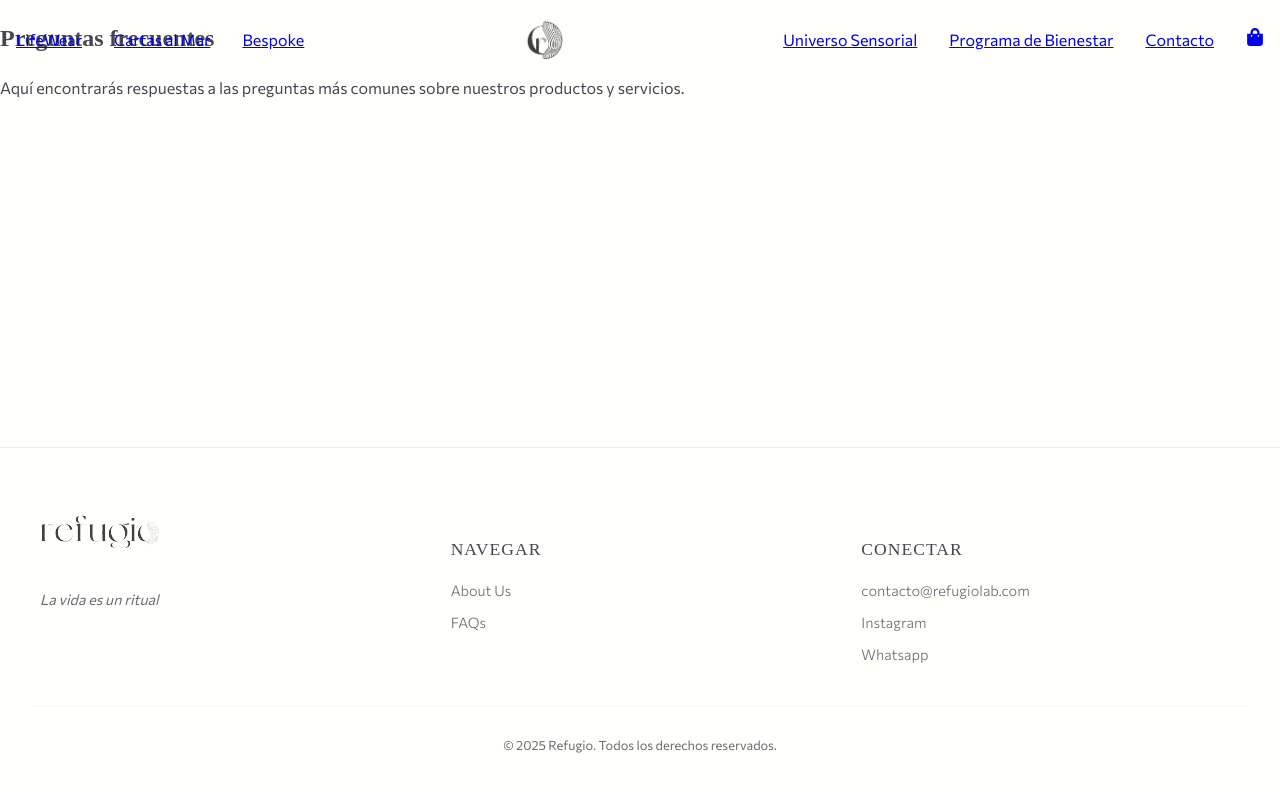
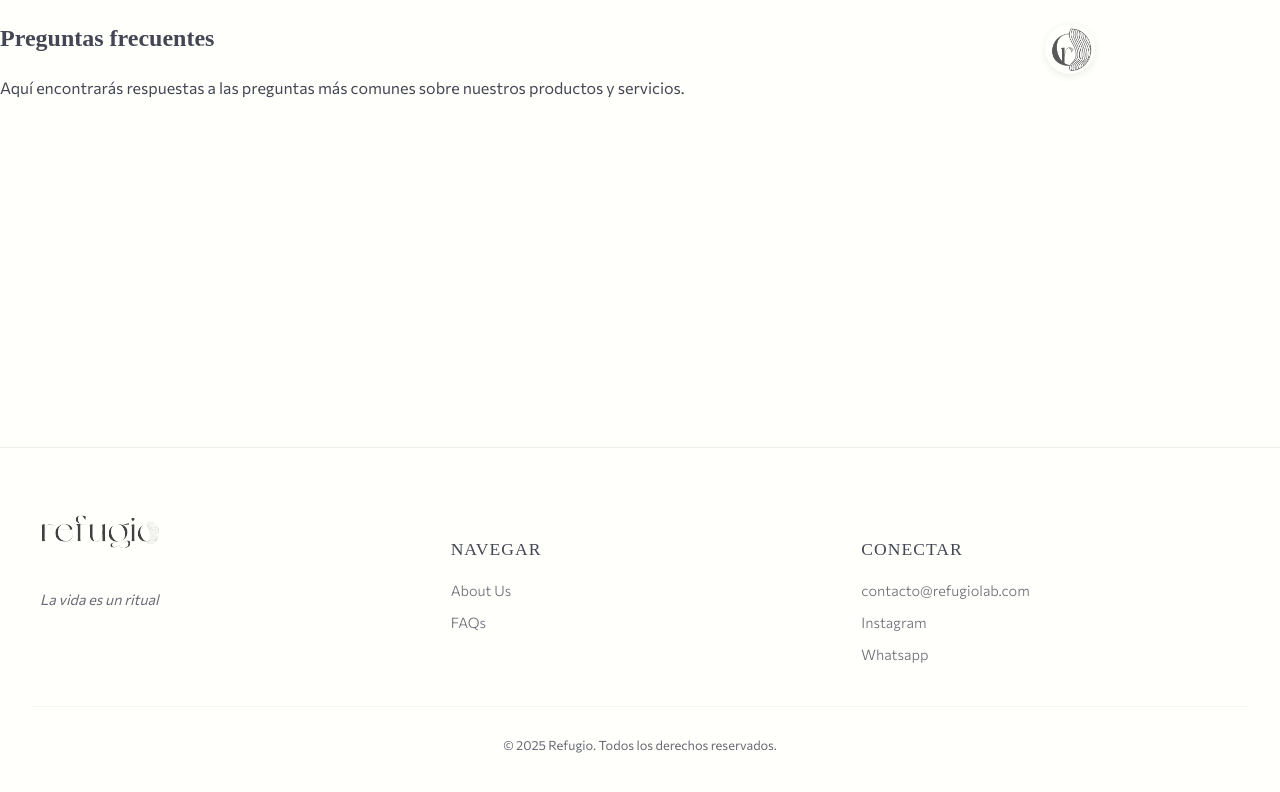
Before and after one commit to refugiolab/refugiolab.com, a React (Vite) app: page /home/faq in a window 1280 px wide. Shown: the top 792 px of the page. Built offline with nearby package versions, Linux system fonts and the light colour scheme; a web font is replaced by a local one.

Commit message:
hero da problemas IIII

```diff
--- a/src/components/Header.css
+++ b/src/components/Header.css
@@ -1,103 +1,90 @@
-/* --- Header General --- */
 .main-header {
     position: fixed;
     top: 0;
     left: 0;
     width: 100%;
-    z-index: 1000; /* Asegura que esté por encima de todo */
+    z-index: 50;
+    display: flex;
+    justify-content: space-between;
+    align-items: center;
+    padding: 1.5rem 2rem;
     background-color: transparent;
-    transition: background-color 0.3s ease;
-    height: 80px;
+    backdrop-filter: blur(0px);
+    -webkit-backdrop-filter: blur(0px);
+    transition: background-color 0.3s ease, border-bottom 0.3s ease, backdrop-filter 0.3s ease;
+}
+
+.main-header.scrolled {
+    background-color: rgba(255, 255, 255, 0.5);
+    backdrop-filter: blur(5px);
+    -webkit-backdrop-filter: blur(5px);
+    border-bottom: 1px solid rgba(68, 70, 83, 0.1);
+}
+
+.header__logo-container {
+    order: 2;
+    flex-shrink: 0;
+    margin: 0;
+}
+
+.header__logo-circle {
+    background-color: #fffffc;
+    opacity: 0.85;
+    border-radius: 50%;
+    width: 50px;
+    height: 50px;
     display: flex;
     justify-content: center;
     align-items: center;
-    padding: 0 1rem;
-    box-sizing: border-box;
-}
-
-.main-header.scrolled {
-    background-color: rgba(255, 255, 255, 0.9);
-    backdrop-filter: blur(10px);
     box-shadow: 0 2px 10px rgba(0, 0, 0, 0.1);
 }
 
-.main-header.open {
-    background-color: var(--color-fondo);
-}
-
-/* --- Menu Toggle --- */
-.header__menu-toggle {
-    display: none;
-}
-
-/* --- Navegación --- */
-.header__nav {
-    display: flex;
-    width: 100%;
-    justify-content: space-between;
-    align-items: center;
-}
-
-.header__nav-list {
-    list-style: none;
-    display: flex;
-    gap: 2rem;
-    margin: 0;
-    padding: 0;
-}
-
-.header__nav-list--left {
-    justify-content: flex-start;
-}
-
-.header__nav-list--right {
-    justify-content: flex-end;
-}
-
-.header__logo-container {
-    display: flex;
-    align-items: center;
-    justify-content: center;
-}
-
-.header__logo-circle {
-    width: 40px;
-    height: 40px;
-    display: flex;
-    justify-content: center;
-    align-items: center;
-}
-
 .header__logo {
-    width: 100%;
-    height: auto;
-}
-
-/* Media Queries para Móvil */
-@media (max-width: 768px) {
-    .main-header {
-        justify-content: space-between;
+    height: 45px;
+    width: auto;
 }
 
 .header__menu-toggle {
-        display: block;
-        cursor: pointer;
+    display: none;
     background: none;
     border: none;
+    cursor: pointer;
+    padding: 0;
     width: 30px;
-        height: 30px;
-        padding: 0;
+    height: 22px;
     position: relative;
-        z-index: 1001; /* Botón del menú por encima del menú en sí */
+    z-index: 60;
 }
 
 .header__icon-bar {
     display: block;
     width: 100%;
-        height: 2px;
+    height: 3px;
+    margin-bottom: 5px;
+    background-color: var(--color-fondo);
+    transition: transform 0.3s ease, opacity 0.3s ease, background-color 0.3s ease;
+}
+
+.main-header:not(.scrolled) .header__nav-link,
+.main-header:not(.scrolled) .header__cart-icon .header__nav-link {
+    color: var(--color-fondo);
+}
+.main-header:not(.scrolled) .header__icon-bar {
+    background-color: var(--color-fondo);
+}
+.main-header:not(.scrolled) .header__nav-link::after {
+    background-color: var(--color-fondo);
+}
+
+.main-header.scrolled .header__nav-link,
+.main-header.scrolled .header__cart-icon .header__nav-link {
+    color: var(--color-texto);
+}
+.main-header.scrolled .header__icon-bar {
     background-color: var(--color-texto);
-        margin: 6px 0;
-        transition: transform 0.3s ease-in-out;
+}
+.main-header.scrolled .header__nav-link::after {
+    background-color: var(--color-texto);
 }
 
 .main-header.open .header__icon-bar:nth-child(1) {
@@ -113,56 +100,153 @@
 }
 
 .header__nav {
+    display: flex;
+    flex-grow: 1;
+    justify-content: center;
+    align-items: center;
+    width: 100%;
+    gap: 4rem;
+}
+
+.header__nav-list {
+    display: flex;
+    list-style: none;
+    margin: 0;
+    padding: 0;
+    gap: 2rem;
+}
+
+.header__nav-link {
+    text-decoration: none;
+    text-transform: capitalize;
+    font-family: var(--fuente-secundaria);
+    font-size: 0.8rem;
+    font-weight: 500;
+    letter-spacing: 1px;
+    transition: color 0.3s ease;
+    position: relative;
+}
+
+.header__nav-link::after {
+    content: '';
+    position: absolute;
+    bottom: -5px;
+    left: 0;
+    width: 100%;
+    height: 1px;
+    transform: scaleX(0);
+    transform-origin: bottom right;
+    transition: transform 0.3s ease-out;
+}
+
+.header__nav-link:hover::after,
+.header__nav-link.active::after {
+    transform: scaleX(1);
+    transform-origin: bottom left;
+}
+
+.header__cart-icon {
+    position: relative;
+    margin-left: 0;
+    display: flex;
+    align-items: center;
+}
+
+.cart-item-count {
+    position: absolute;
+    top: -8px;
+    right: -8px;
+    background-color: #a07033;
+    color: white;
+    border-radius: 50%;
+    padding: 2px 6px;
+    font-size: 0.7rem;
+    font-weight: bold;
+    line-height: 1;
+    min-width: 18px;
+    text-align: center;
+    pointer-events: none;
+    font-family: var(--fuente-secundaria);
+}
+
+@media (max-width: 768px) {
+    .main-header {
+        padding: 1rem;
+        background-color: var(--color-fondo);
+        backdrop-filter: none;
+        -webkit-backdrop-filter: none;
+        border-bottom: 1px solid rgba(68, 70, 83, 0.1);
+    }
+
+    .main-header .header__nav-link,
+    .main-header .header__icon-bar,
+    .main-header .header__cart-icon .header__nav-link {
+        color: var(--color-texto);
+    }
+    .main-header .header__nav-link::after {
+        background-color: var(--color-texto);
+    }
+
+    .header__menu-toggle {
+        display: block;
+        order: 1;
+        margin-right: auto;
+        transition: all 0.3s ease;
+    }
+
+    .header__nav {
         position: fixed;
         top: 0;
         left: 0;
         width: 100%;
-        height: 100vh; /* Cubrir toda la pantalla verticalmente */
+        height: 100%;
+        flex-direction: column;
+        justify-content: center;
+        align-items: center;
         background-color: var(--color-fondo);
-        transform: translateX(-100%);
+        backdrop-filter: blur(12px);
+        -webkit-backdrop-filter: blur(12px);
+        transform: translateX(100%);
         transition: transform 0.4s ease-in-out;
-        z-index: 1000; /* Asegurar que el menú cubra todo menos el botón */
-        display: flex;
-        flex-direction: column;
-        justify-content: center; /* Centrar el contenido del menú */
-        align-items: center;
-        padding-top: 0;
+        gap: 2rem;
+        padding-top: 0; /* AJUSTADO: Eliminado para centrar verticalmente el contenido */
+        z-index: 55;
     }
 
-    .header__nav.open {
+    .main-header.open .header__nav {
         transform: translateX(0);
     }
 
     .header__nav-list {
         flex-direction: column;
-        align-items: center;
+        text-align: center;
+        gap: 1.5rem;
         width: 100%;
-        gap: 2rem;
-        text-align: center;
-        margin-top: 2rem; /* Separación del top de la pantalla */
+        margin: 0;
     }
 
     .header__nav-list--left,
     .header__nav-list--right {
-        gap: 1.5rem;
+        justify-content: center;
+        align-items: center;
+        margin: 0;
     }
 
     .header__nav-link {
-        font-size: 1.5rem;
+        font-size: 1.2rem;
     }
 
     .header__logo-container {
-        position: absolute;
-        left: 50%;
-        transform: translateX(-50%);
-        z-index: 1001; /* Mantener el logo sobre el menú cuando está abierto */
+        order: 0;
+        margin: 0 auto 2rem;
     }
 
     .header__cart-icon {
-        position: absolute;
-        right: 1rem;
-        top: 50%;
-        transform: translateY(-50%);
-        z-index: 1001; /* Icono de carrito en la esquina superior */
+        margin: 1.5rem auto 0;
+    }
+
+    .cart-item-count {
+        top: -5px;
+        right: -5px;
     }
 }
```
Lines whose indentation alone changed are shown as unchanged.
